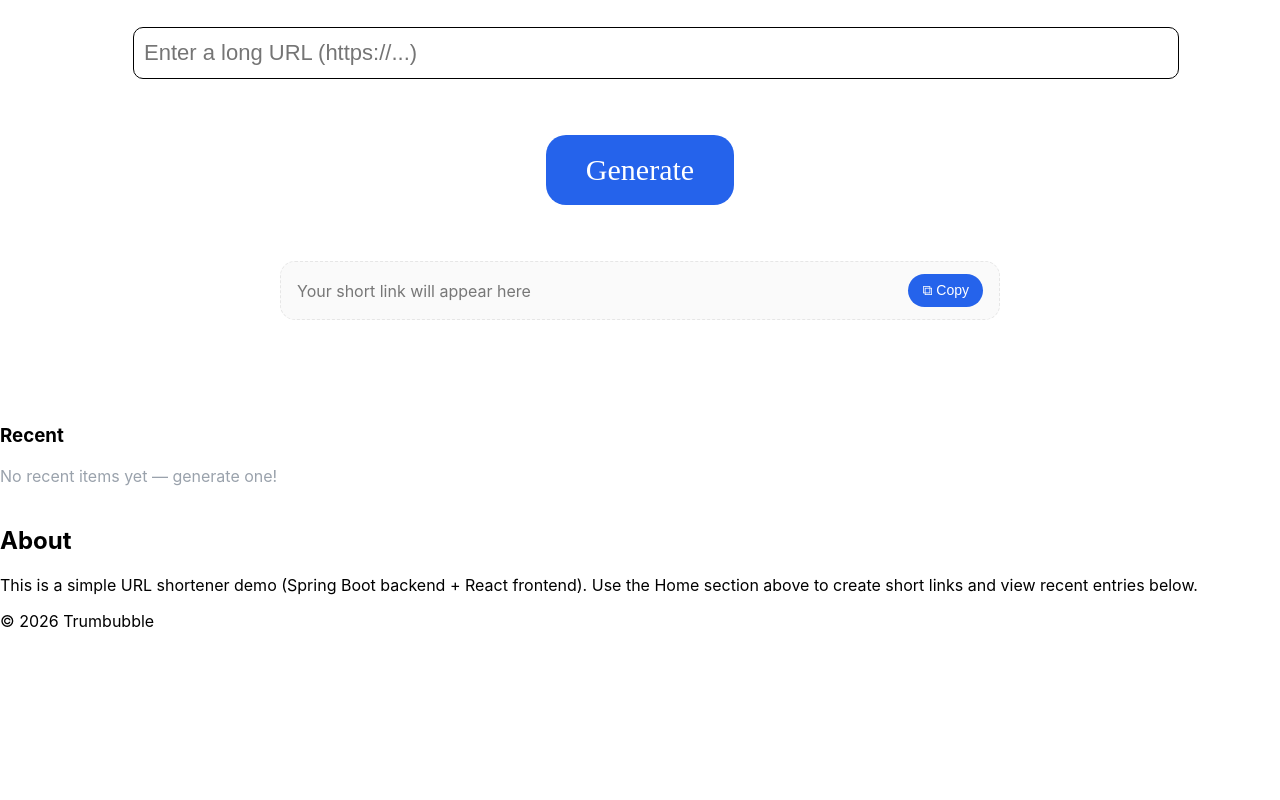
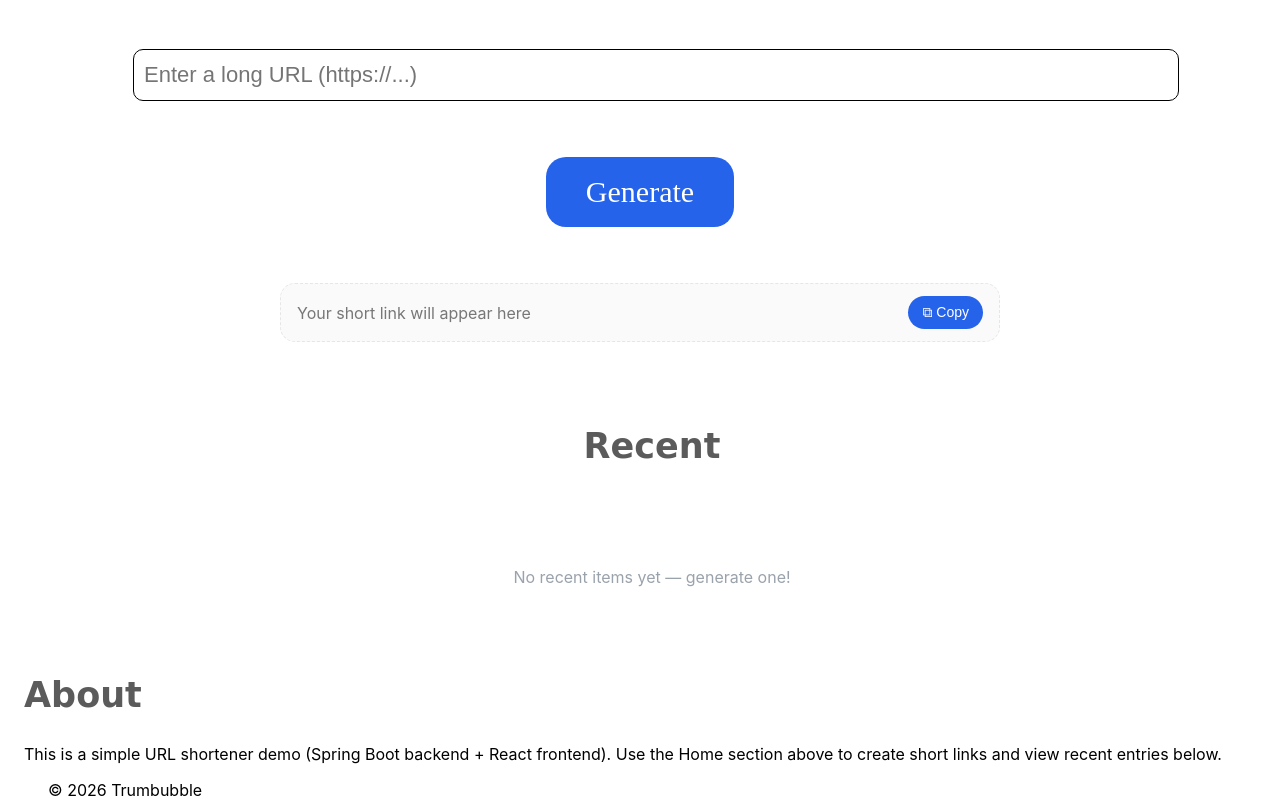
Before and after one commit to Trumbubble/URL-Shortener-Web, a React (Create React App) app in the folder frontend/: page / in a window 1280 px wide. Shown: the part 1327-2127 px from the top of the page. Before the commit the page ends 1958 px from the top, so only its background shows below. Built offline with nearby package versions, Linux system fonts and the light colour scheme.

Commit message:
Format and create UI for Recent Table

```diff
--- a/frontend/src/App.css
+++ b/frontend/src/App.css
@@ -16,7 +16,7 @@ section {scroll-margin-top: 100px;}
 }
 
 .button {
-  background-color: #46a2be;
+  background-color: #57a0cd;
   border-radius: 10px;
   border: 0px;
   color: white;
@@ -33,10 +33,10 @@ section {scroll-margin-top: 100px;}
 .result {
   display: flex;
   align-items: center;
-  justify-content: space-between; /* push link left, button right */
+  justify-content: space-between;
   gap: 1rem;
-  width: 100%;          /* take available width */
-  max-width: 720px;     /* wider = less truncation */
+  width: 100%;
+  max-width: 720px;
   padding: 0.75rem 1rem;
   margin-top: 1.25rem;
   box-sizing: border-box;
@@ -90,6 +90,11 @@ section {scroll-margin-top: 100px;}
   cursor: pointer;
   transition: background 0.2s ease, transform 0.15s ease;
   font-family: "American Typewriter"
+}
+
+.button:hover {
+  background-color:#4767cf;
+  transform:translateY(-1px);
 }
 
 .copy-button:hover {
@@ -204,39 +209,54 @@ section {scroll-margin-top: 100px;}
   margin: 1.5rem 0;
 }
 
+
+/*Below is everything to do with the table*/
+
+.table-container {
+  display: flex;
+  justify-content: center;
+  margin-top: 1.5rem;
+}
+
 .table-wrap {
-  margin-top: 12px;
+  width: 100%;
+  max-width: 900px;
   overflow-x: auto;
+  background: rgba(255, 255, 255, 0.04);
+  border-radius: 14px;
+  box-shadow: 0 12px 28px rgba(0, 0, 0, 0.15);
 }
 
 .table {
   width: 100%;
   border-collapse: collapse;
-  background: rgba(255,255,255,0.02);
-  border-radius: 10px;
-  overflow: hidden;
-}
-
-.table th,
-.table td {
-  padding: 10px 12px;
-  border-bottom: 1px solid rgba(255,255,255,0.04);
   font-size: 14px;
 }
 
 .table th {
+  padding: 14px 16px;
   text-align: left;
   color: var(--muted);
   font-weight: 600;
-  background: rgba(255,255,255,0.02);
+  background: rgba(255, 255, 255, 0.06);
 }
 
-.table tr:last-child td {
-  border-bottom: none;
+.table td {
+  padding: 12px 16px;
+  border-bottom: 1px solid rgba(255, 255, 255, 0.06);
+  vertical-align: middle;
+}
+
+.table tbody tr {
+  transition: background 0.15s ease;
+}
+
+.table tbody tr:hover {
+  background: rgba(255, 255, 255, 0.04);
 }
 
 .long-cell {
-  max-width: 360px;
+  max-width: 420px;
   white-space: nowrap;
   overflow: hidden;
   text-overflow: ellipsis;
@@ -244,11 +264,29 @@ section {scroll-margin-top: 100px;}
 
 .short-cell a {
   color: var(--accent);
-  word-break: break-all;
+  font-weight: 500;
+  text-decoration: none;
+}
+
+.short-cell a:hover {
+  text-decoration: underline;
 }
 
 .actions-cell {
-  display: flex;
-  gap: 8px;
-  justify-content: flex-end;
+  text-align: right;
+  white-space: nowrap;
 }
+
+.actions-cell .small {
+  padding: 6px 10px;
+  border-radius: 8px;
+}
+
+.table tbody tr:nth-child(even) {
+  background: rgba(255, 255, 255, 0.02);
+}
+
+.table-container .muted {
+  text-align: center;
+  padding: 2rem;
+}
--- a/frontend/src/App.js
+++ b/frontend/src/App.js
@@ -92,8 +92,9 @@ function App() {
   };
 
   const RecentTable = () => (
-    rows.length === 0 ? (
-      <p className="muted">No recent items yet — generate one!</p>
+    <div className="table-container">
+      {rows.length === 0 ? (
+        <p className="muted" style={{marginLeft: 24}}>No recent items yet — generate one!</p>
       ) : (
         <div className="table-wrap">
           <table className="table">
@@ -116,16 +117,15 @@ function App() {
                     </a>
                   </td>
                   <td className="actions-cell">
-                  <button className="small" onClick={() => copyToClipboard(r.shortUrl)}>
-                    Copy
-                  </button>
+                    <button className="copy-button" onClick={() => copyToClipboard(r.shortUrl)}>⧉ Copy</button>
                   </td>
                 </tr>
               ))}
             </tbody>
           </table>
         </div>
-    )
+      )}
+    </div>
   );
 
 
@@ -197,7 +197,7 @@ function App() {
           />
         </div>
 
-        <br/> <hr/> <br/> <br/> <br/>
+        <br/> <br/> <br/> <br/> <br/> <br/>
 
         <section ref={shortRef} id="shorten">
 
@@ -231,15 +231,17 @@ function App() {
             </div>
           </div>
 
-          <br/><br/><br/><br/>
+          <br/> <br/> <br/>
 
-          <h3 style={{ marginTop: 24 }}>Recent</h3>
+          <div className="center">
+            <h2 className="h2" style={{ marginTop: 24, marginLeft: 24}}>Recent</h2>
+          </div>
           <RecentTable />
         </section>
 
         {/* ABOUT SECTION (below) */}
-        <section ref={aboutRef} id="about" style={{ marginTop: 40 }}>
-          <h1>About</h1>
+        <section ref={aboutRef} id="about" style={{ marginTop: 40, marginLeft: 24}}>
+          <h2 className="h2">About</h2>
           <p>
             This is a simple URL shortener demo (Spring Boot backend + React frontend).
             Use the Home section above to create short links and view recent entries below.
@@ -248,7 +250,7 @@ function App() {
       </main>
 
       <footer>
-        <span>© {new Date().getFullYear()} Trumbubble</span>
+        <span style={{marginLeft: 48}}>© {new Date().getFullYear()} Trumbubble</span>
       </footer>
     </div>
   );
```
Lines whose indentation alone changed are shown as unchanged.
